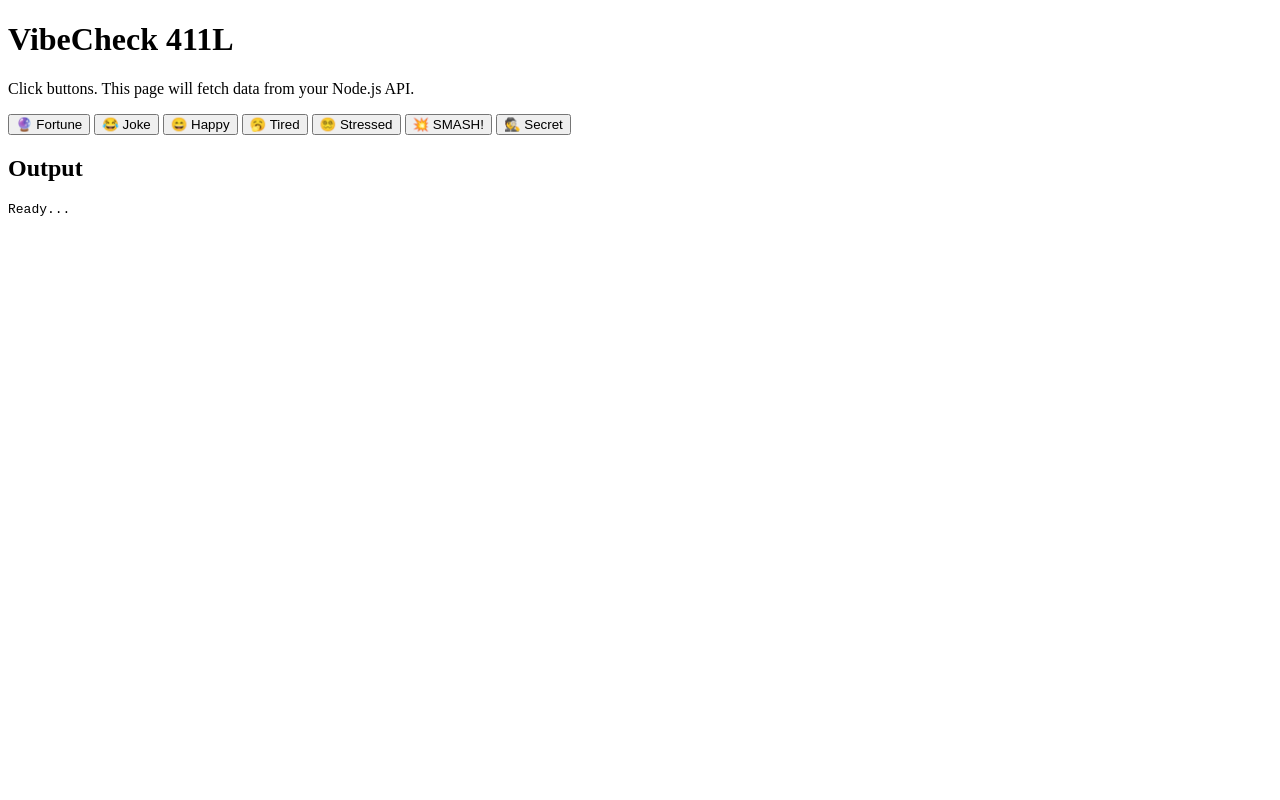
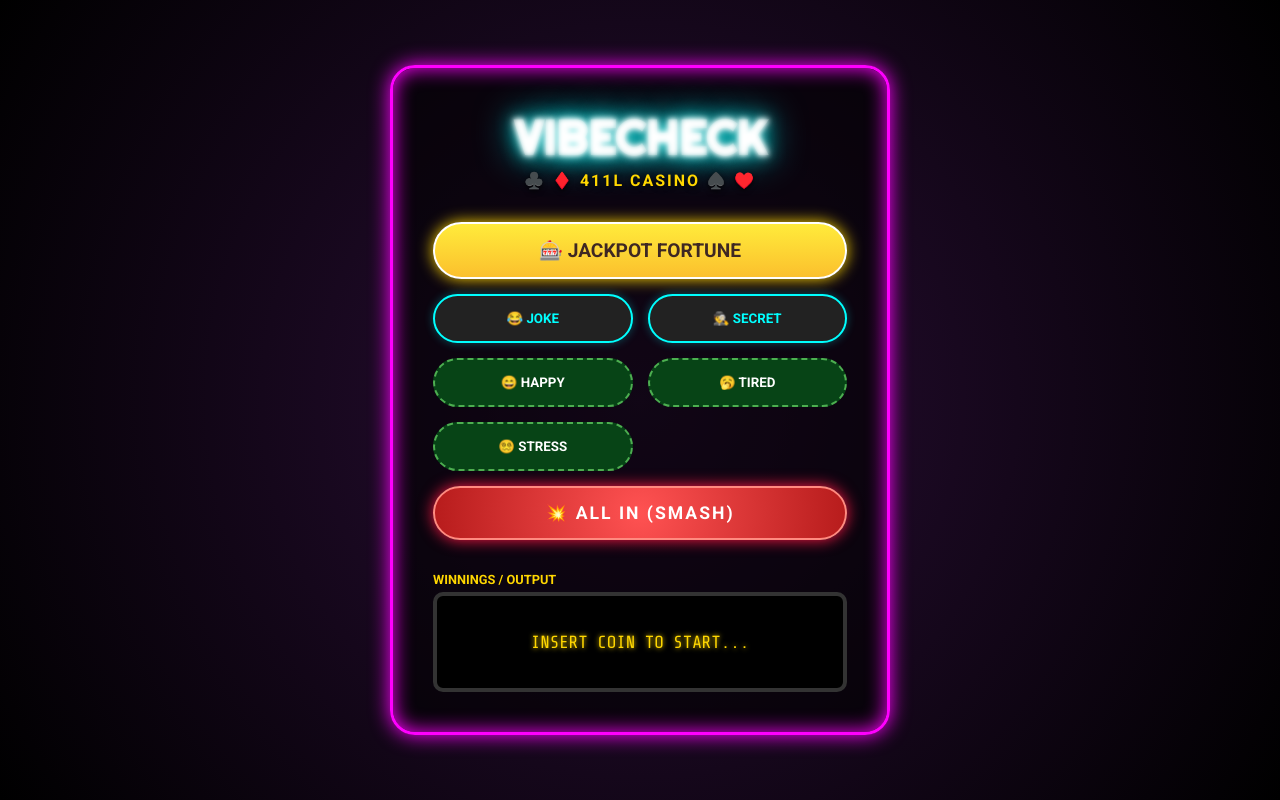
Before and after one commit to ALFA-Chris/VibeCheck-ChrizMigzNode, a plain HTML site: page frontend/index.html in a window 1280 px wide. Drawn offline with nearby package versions, Linux system fonts and the light colour scheme.

Commit message:
UI Updated

```diff
--- a/frontend/index.html
+++ b/frontend/index.html
@@ -1,26 +1,215 @@
 <!doctype html>
-<html>
+<html lang="en">
 <head>
   <meta charset="utf-8" />
   <meta name="viewport" content="width=device-width, initial-scale=1" />
-  <title>VibeCheck 411L</title>
+  <title>VibeCheck 411L - Vegas Edition</title>
+
+  <link href="https://fonts.googleapis.com/css2?family=Righteous&family=Roboto:wght@400;700&family=Share+Tech+Mono&display=swap" rel="stylesheet">
+
+  <style>
+    :root {
+      --vegas-bg: #12001f; /* Deep Purple Night Sky */
+      --neon-pink: #ff00ff;
+      --neon-blue: #00ffff;
+      --gold: #ffd700;
+      --felt-green: #0b6623;
+      --felt-dark: #074416;
+      --glass-panel: rgba(0, 0, 0, 0.6);
+    }
+
+    * { box-sizing: border-box; margin: 0; padding: 0; }
+
+    body {
+      font-family: 'Roboto', sans-serif;
+      background-color: var(--vegas-bg);
+      /* Subtle pattern para mukhang carpet ng casino */
+      background-image: radial-gradient(circle at 50% 50%, #2a0e36 0%, #000000 100%);
+      color: white;
+      display: flex;
+      justify-content: center;
+      align-items: center;
+      min-height: 100vh;
+      padding: 20px;
+    }
+
+    main {
+      background: var(--glass-panel);
+      padding: 2.5rem;
+      border-radius: 25px;
+      /* Glowing Neon Border */
+      border: 3px solid var(--neon-pink);
+      box-shadow: 0 0 20px var(--neon-pink), inset 0 0 20px var(--neon-pink);
+      max-width: 500px;
+      width: 100%;
+      text-align: center;
+      position: relative;
+      overflow: hidden;
+    }
+
+    /* NEON TITLE HEADER */
+    h1 {
+      font-family: 'Righteous', cursive;
+      font-size: 3rem;
+      color: #fff;
+      text-transform: uppercase;
+      margin-bottom: 0.2rem;
+      /* The Neon Glow Effect */
+      text-shadow:
+        0 0 5px #fff,
+        0 0 10px #fff,
+        0 0 20px var(--neon-blue),
+        0 0 40px var(--neon-blue),
+        0 0 80px var(--neon-blue);
+      animation: flicker 3s infinite alternate;
+    }
+
+    /* Subtitle */
+    p {
+      color: var(--gold);
+      font-weight: bold;
+      letter-spacing: 2px;
+      text-transform: uppercase;
+      margin-bottom: 2rem;
+      text-shadow: 0 2px 5px rgba(0,0,0,0.8);
+    }
+
+    /* BUTTONS GRID */
+    .button-container {
+      display: grid;
+      grid-template-columns: repeat(2, 1fr);
+      gap: 15px;
+      margin-bottom: 2rem;
+    }
+
+    #btnFortune { grid-column: span 2; }
+    #btnSmash { grid-column: span 2; }
+
+    button {
+      padding: 15px;
+      border: none;
+      border-radius: 50px; /* Chip style */
+      font-family: 'Roboto', sans-serif;
+      font-weight: 800;
+      text-transform: uppercase;
+      cursor: pointer;
+      transition: transform 0.1s, filter 0.2s;
+      position: relative;
+    }
+
+    button:active { transform: scale(0.95); }
+
+    /* The Jackpot Button (Fortune) */
+    #btnFortune {
+      background: linear-gradient(180deg, #ffeb3b, #fbc02d);
+      color: #3e2723;
+      border: 2px solid #fff;
+      box-shadow: 0 0 15px var(--gold);
+      font-size: 1.2rem;
+    }
+    #btnFortune::before { content: "🎰 "; }
+
+    /* Secondary Buttons */
+    #btnJoke, #btnSecret {
+      background: #222;
+      color: var(--neon-blue);
+      border: 2px solid var(--neon-blue);
+      box-shadow: 0 0 10px rgba(0, 255, 255, 0.3);
+    }
+    #btnJoke:hover, #btnSecret:hover {
+      background: var(--neon-blue);
+      color: #000;
+      box-shadow: 0 0 20px var(--neon-blue);
+    }
+
+    /* Mood Chips */
+    .btnMood {
+      background: var(--felt-dark);
+      color: #fff;
+      border: 2px dashed #4caf50;
+    }
+    .btnMood:hover {
+      background: var(--felt-green);
+      border-color: #fff;
+    }
+
+    /* The SMASH Button */
+    #btnSmash {
+      background: radial-gradient(circle, #ff5252 0%, #b71c1c 100%);
+      color: white;
+      font-size: 1.1rem;
+      letter-spacing: 2px;
+      border: 2px solid #ff8a80;
+      box-shadow: 0 0 15px #ff1744;
+    }
+    #btnSmash:hover {
+      filter: brightness(1.2);
+    }
+
+    /* OUTPUT SCREEN - Slot Machine Display */
+    h2 {
+      font-size: 0.8rem;
+      color: var(--gold);
+      margin-bottom: 5px;
+      text-align: left;
+    }
+
+    pre#out {
+      background: #000;
+      color: var(--gold); /* Amber retro display */
+      padding: 1.5rem;
+      border: 4px solid #333;
+      border-radius: 10px;
+      font-family: 'Share Tech Mono', monospace;
+      text-align: center;
+      font-size: 1.1rem;
+      white-space: pre-wrap;
+      text-shadow: 0 0 5px var(--gold);
+      box-shadow: inset 0 0 20px rgba(0,0,0,0.8);
+      min-height: 100px;
+      display: flex;
+      align-items: center;
+      justify-content: center;
+    }
+
+    /* FLICKER ANIMATION FOR TITLE */
+    @keyframes flicker {
+      0%, 18%, 22%, 25%, 53%, 57%, 100% {
+        text-shadow:
+          0 0 5px #fff,
+          0 0 10px #fff,
+          0 0 20px var(--neon-blue),
+          0 0 40px var(--neon-blue);
+      }
+      20%, 24%, 55% {
+        text-shadow: none;
+        color: rgba(255,255,255,0.2);
+      }
+    }
+  </style>
 </head>
 <body>
-  <h1>VibeCheck 411L</h1>
-  <p>Click buttons. This page will fetch data from your Node.js API.</p>
 
-  <div>
-    <button id="btnFortune">🔮 Fortune</button>
-    <button id="btnJoke">😂 Joke</button>
-    <button data-mood="happy" class="btnMood">😄 Happy</button>
-    <button data-mood="tired" class="btnMood">🥱 Tired</button>
-    <button data-mood="stressed" class="btnMood">😵‍💫 Stressed</button>
-    <button id="btnSmash">💥 SMASH!</button>
-    <button id="btnSecret">🕵️ Secret</button>
-  </div>
+  <main>
+    <h1>VibeCheck</h1>
+    <p>♣️ ♦️ 411L CASINO ♠️ ♥️</p>
 
-  <h2>Output</h2>
-  <pre id="out">Ready...</pre>
+    <div class="button-container">
+      <button id="btnFortune">Jackpot Fortune</button>
+
+      <button id="btnJoke">😂 Joke</button>
+      <button id="btnSecret">🕵️ Secret</button>
+
+      <button data-mood="happy" class="btnMood">😄 Happy</button>
+      <button data-mood="tired" class="btnMood">🥱 Tired</button>
+      <button data-mood="stressed" class="btnMood">😵‍💫 Stress</button>
+
+      <button id="btnSmash">💥 ALL IN (SMASH)</button>
+    </div>
+
+    <h2>WINNINGS / OUTPUT</h2>
+    <pre id="out">INSERT COIN TO START...</pre>
+  </main>
 
   <script src="app.js"></script>
 </body>
```
